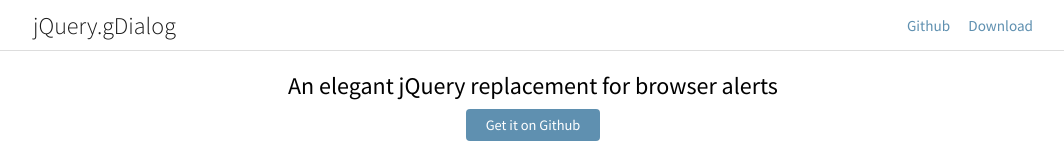
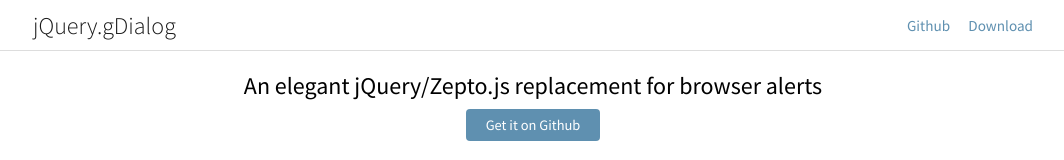
Before and after one commit to ogilvieira/gDialog, a plain HTML site: page index.html in a window 1280 px wide. Shown: the top 160 px of the page, without its empty margins (107-1171 px from the left). Drawn offline with nearby package versions, Linux system fonts and the light colour scheme.

Commit message:
update title

```diff
--- a/index.html
+++ b/index.html
@@ -146,7 +146,7 @@
 
       <div class='banner row'>
         <div class='span twelve'>
-          <h4>An elegant jQuery replacement for browser alerts</h4>
+          <h4>An elegant jQuery/Zepto.js replacement for browser alerts</h4>
           <a href='https://github.com/ogilvieira/gDialog'><button class='button primary small'>Get it on Github</button></a>
         </div>
       </div>
```
